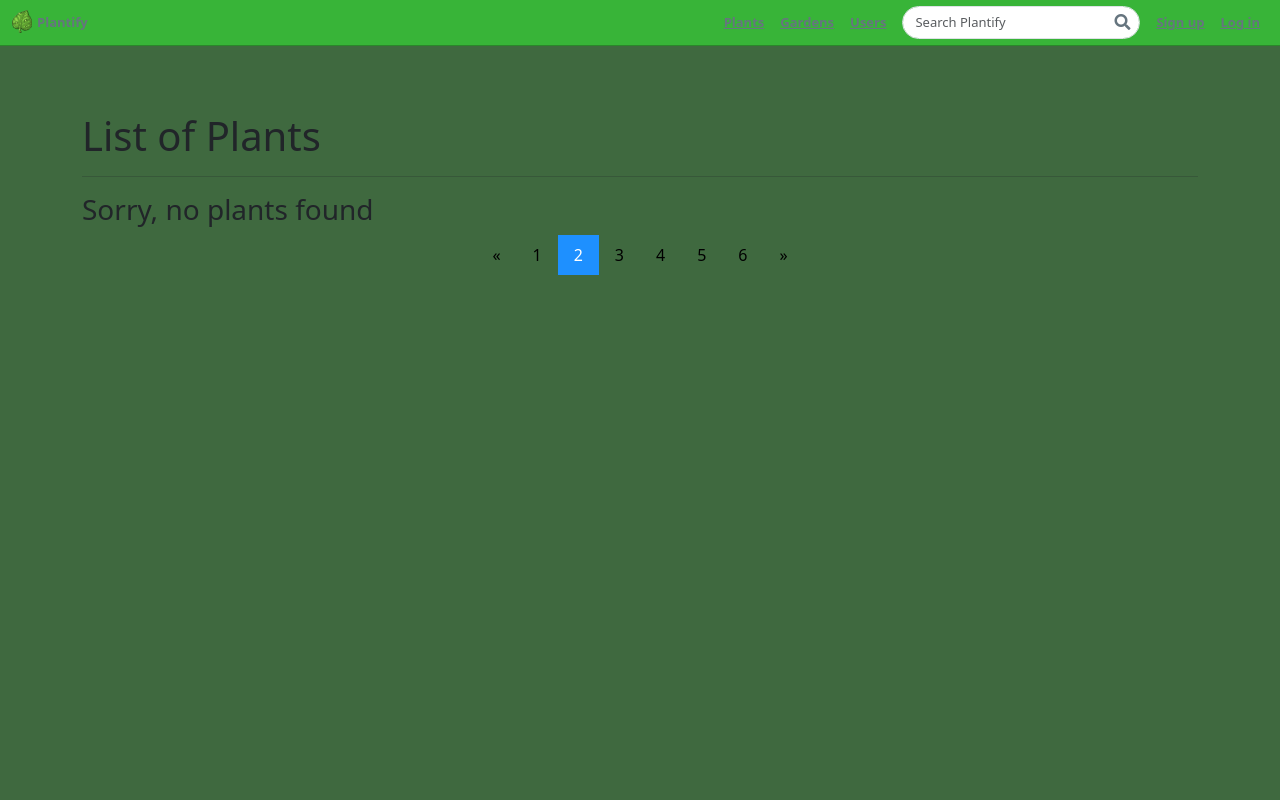
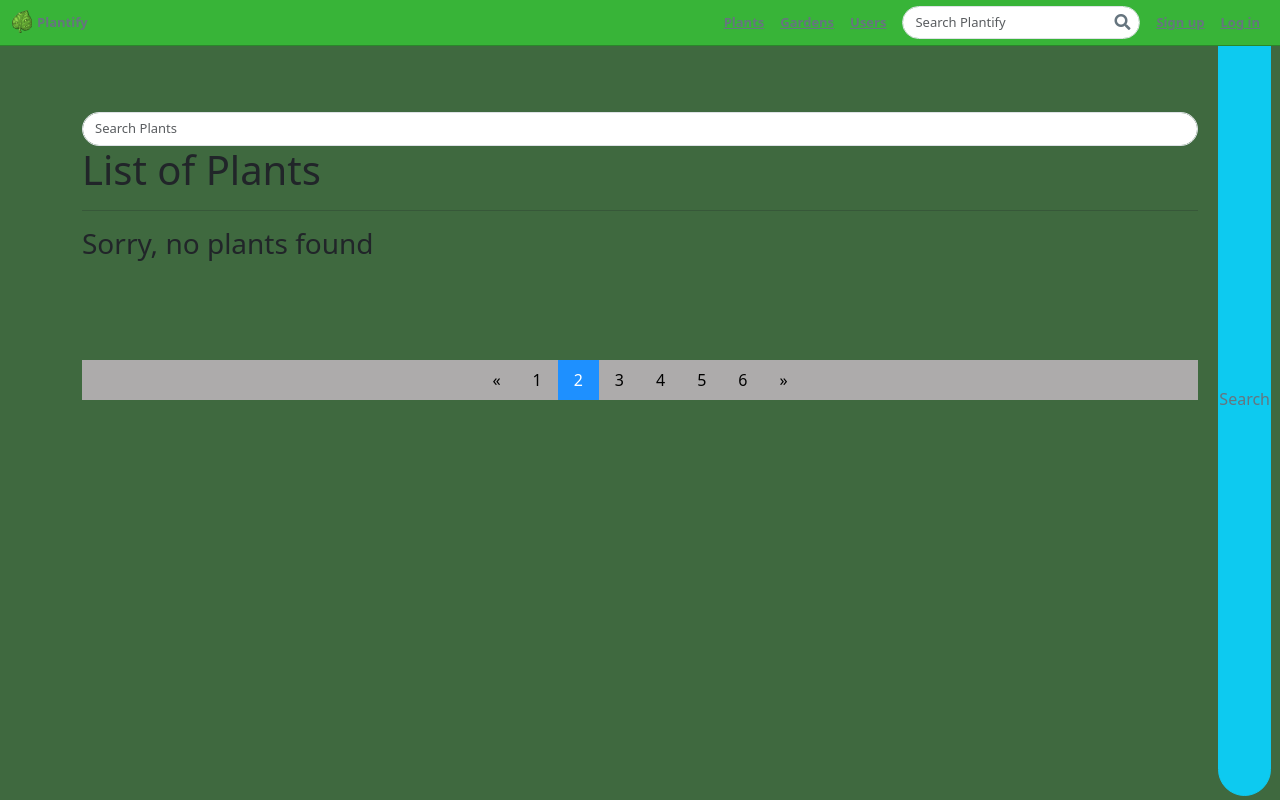
Before and after one commit to rkohler8/Unit_29_Capstone_1_Plantify_2.0, a Flask app: page /plants in a window 1280 px wide. Run offline with Flask 2, Linux system fonts and the light colour scheme; data that the repository does not hold is empty; some libraries are stand-ins or nearby versions.

Commit message:
API Search and Plant Index Page Functioning

```diff
--- a/app.py
+++ b/app.py
@@ -206,29 +206,43 @@
       resp = requests.get(f"{BASE_URL}/plants",
                            headers=API_HEADERS
                            ).json()
+   else:
+      resp = requests.post(f"{BASE_URL}/search",
+                           headers=API_HEADERS,
+                           params={"q": search}
+                           ).json()
 
    plants = resp['plants']
    # flash(API_HEADERS)
+   # flash(plants)
    flash(plants[-1]['id'])
 
    return render_template('plants/index.html', plants=plants)
 
 
-@app.route('/users/<int:user_id>')
-def plants_show(user_id):
+@app.route('/plants/<int:plant_id>')
+def plants_show(plant_id):
    """Show plant profile."""
 
-   plant = User.query.get_or_404(user_id)
+   # plant = User.query.get_or_404(plant_id)
 
-   # snagging messages in order from the database;
-   # plant.messages won't be in order by default
-   gardens = (Garden
-               .query
-               .filter(Garden.user_id == user_id)
-               .order_by(Garden.created_at.desc())
-               .limit(100)
-               .all())
-   return render_template('plants/show.html', plant=plant, gardens=gardens)
+   # # snagging messages in order from the database;
+   # # plant.messages won't be in order by default
+   # gardens = (Garden
+   #             .query
+   #             .filter(Garden.plant_id == plant_id)
+   #             .order_by(Garden.created_at.desc())
+   #             .limit(100)
+   #             .all())
+
+   resp = requests.get(f"{BASE_URL}/plants/{plant_id}",
+                           headers=API_HEADERS
+                           )
+
+   plant=resp.json()
+
+
+   return render_template('plants/show.html', plant=plant)
 
 
 
--- a/static/style.css
+++ b/static/style.css
@@ -339,6 +339,8 @@
 /* Add a grey background color on mouse-over */
 .pagination a:hover:not(.active) {background-color: #ddd;}
 
-.pagination div{
+.pagination {
+  margin-top: 100px;
+  margin-bottom: 10px;
   background-color: #adabab;
 }
--- a/templates/plants/index.html
+++ b/templates/plants/index.html
@@ -1,27 +1,36 @@
 {% extends 'base.html' %}
 
 {% block content %}
+<div>
+  <form class="" action="/plants">
+    <input name="q" class="form-control" placeholder="Search Plants" id="search">
+    <button class="btn btn-info">
+      Search</span>
+    </button>
+  </form>
+
+</div>
 <h1>List of Plants</h1>
 <hr>
   {% if plants|length == 0 %}
     <h3>Sorry, no plants found</h3>
   {% else %}
     <div class="row justify-content-center">
-      <div class="col-sm-8">
+      <div class="col-sm-10">
         <div class="row">
 
           {% for plant in plants %}
 
-            <div class="col-lg-3 col-md-6 col-12">
+            <div class="col-lg-2 col-md-6 col-12">
               <div class="card user-card">
                 <div class="card-inner">
                   <div class="image-wrapper">
                     <img src="/static/images/plant-default.jpg" alt="" class="card-hero">
                   </div>
                   <div class="card-contents">
-                    <a href="/users/{{ g.user.id }}" class="card-link">
-                      <img src="/static/images/plantify-logo.png" alt="Image for {{ g.user.username }}" class="card-image">
-                      <p>@{{ plant['name'] }}</p>
+                    <a href="/plants/{{ plant.id }}" class="card-link">
+                      <img src="/static/images/plantify-logo.png" alt="Image for {{ plant.name }}" class="card-image">
+                      <p>@{{ plant.name }}</p>
                     </a>
                   </div>
                 </div>
```
Also changed, not shown: templates/plants/show.html (added, +17 -0 lines).
